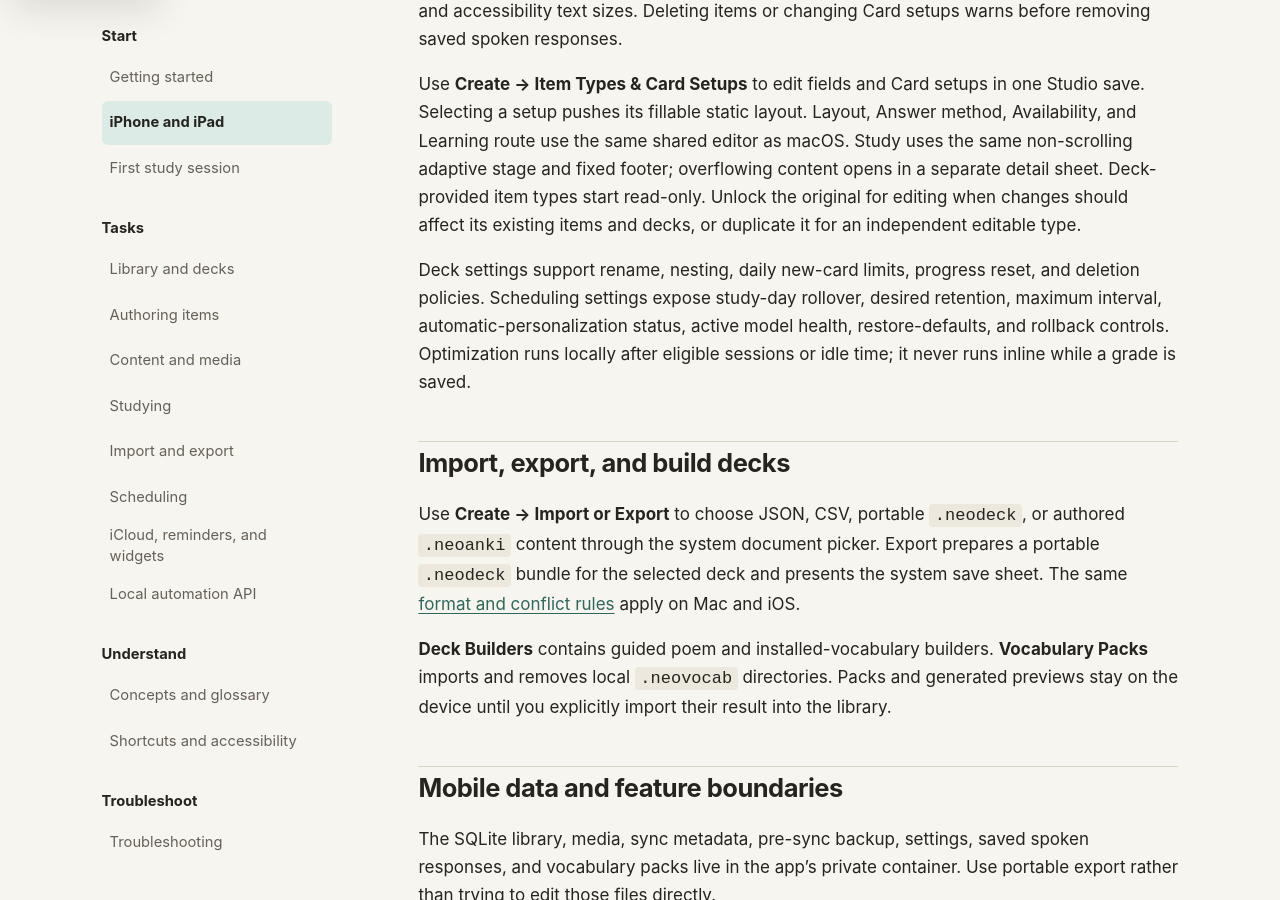
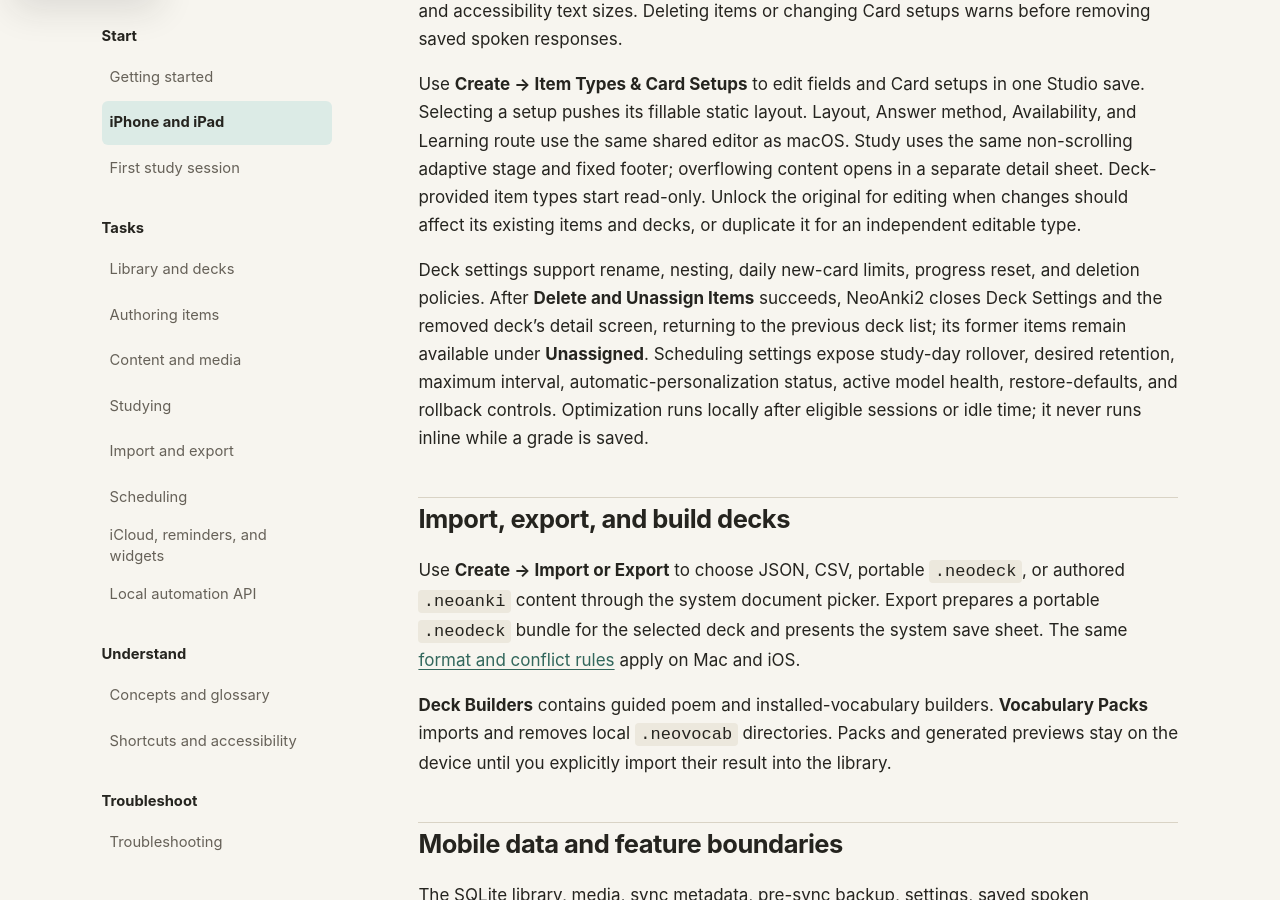
Before and after one commit to neoanki2/neoanki2, a Jekyll site: the page built from docs/user/iphone-ipad.md, in a window 1280 px wide and 900 px high, scrolled down 1969 px. Built offline with Jekyll 4.4.1, drawn with Linux system fonts in a browser that asks for light colours.

Commit message:
Clarify mobile navigation behavior

```diff
--- a/docs/user/iphone-ipad.md
+++ b/docs/user/iphone-ipad.md
@@ -92,7 +92,10 @@
 independent editable type.
 
 Deck settings support rename, nesting, daily new-card limits, progress reset,
-and deletion policies. Scheduling settings expose study-day rollover, desired
+and deletion policies. After **Delete and Unassign Items** succeeds, NeoAnki2
+closes Deck Settings and the removed deck's detail screen, returning to the
+previous deck list; its former items remain available under **Unassigned**.
+Scheduling settings expose study-day rollover, desired
 retention, maximum interval, automatic-personalization status, active model
 health, restore-defaults, and rollback controls. Optimization runs locally after
 eligible sessions or idle time; it never runs inline while a grade is saved.
```
Also changed, not shown: docs/user/item-types-and-templates.md (+3 -1 lines).
